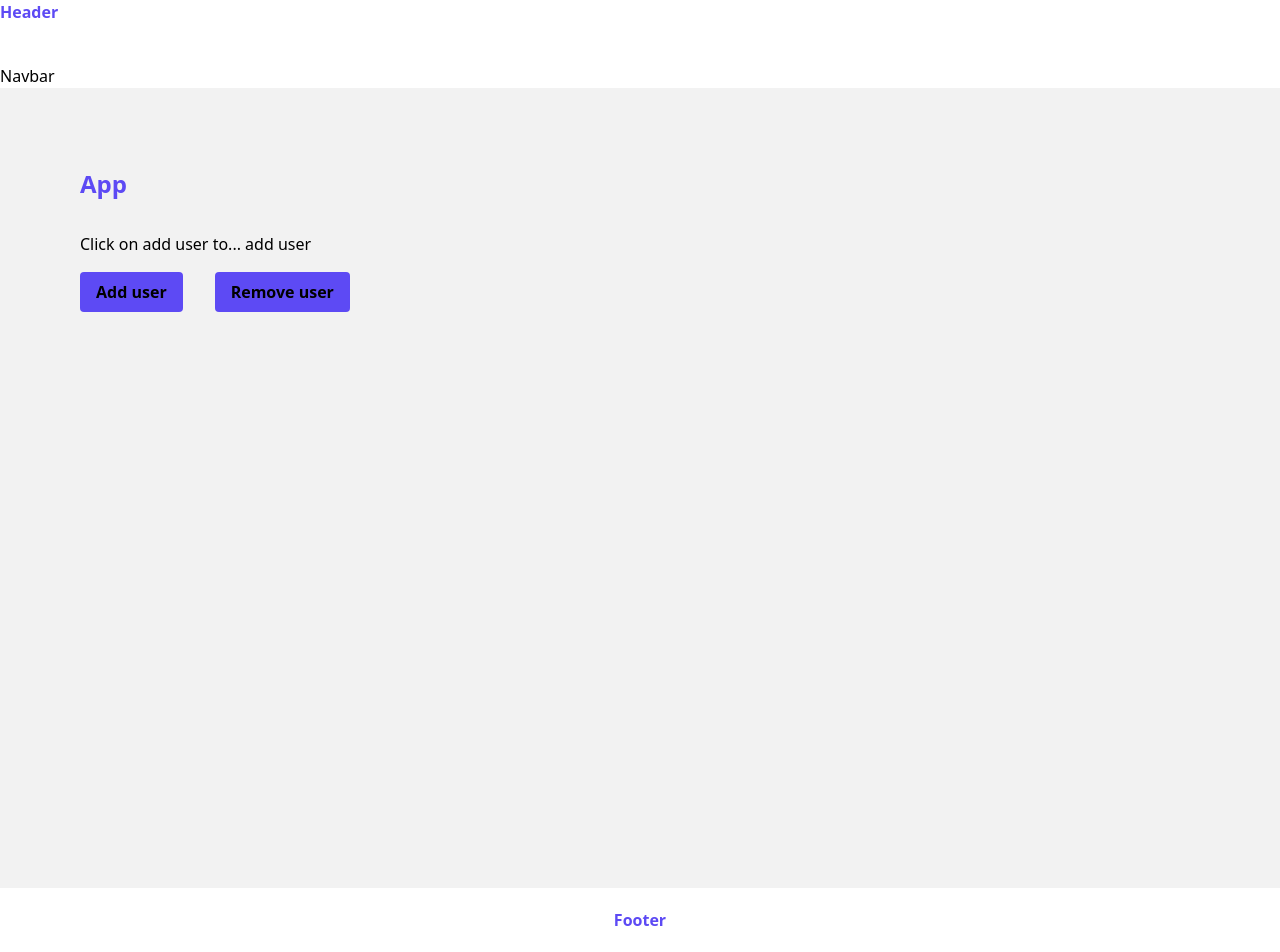
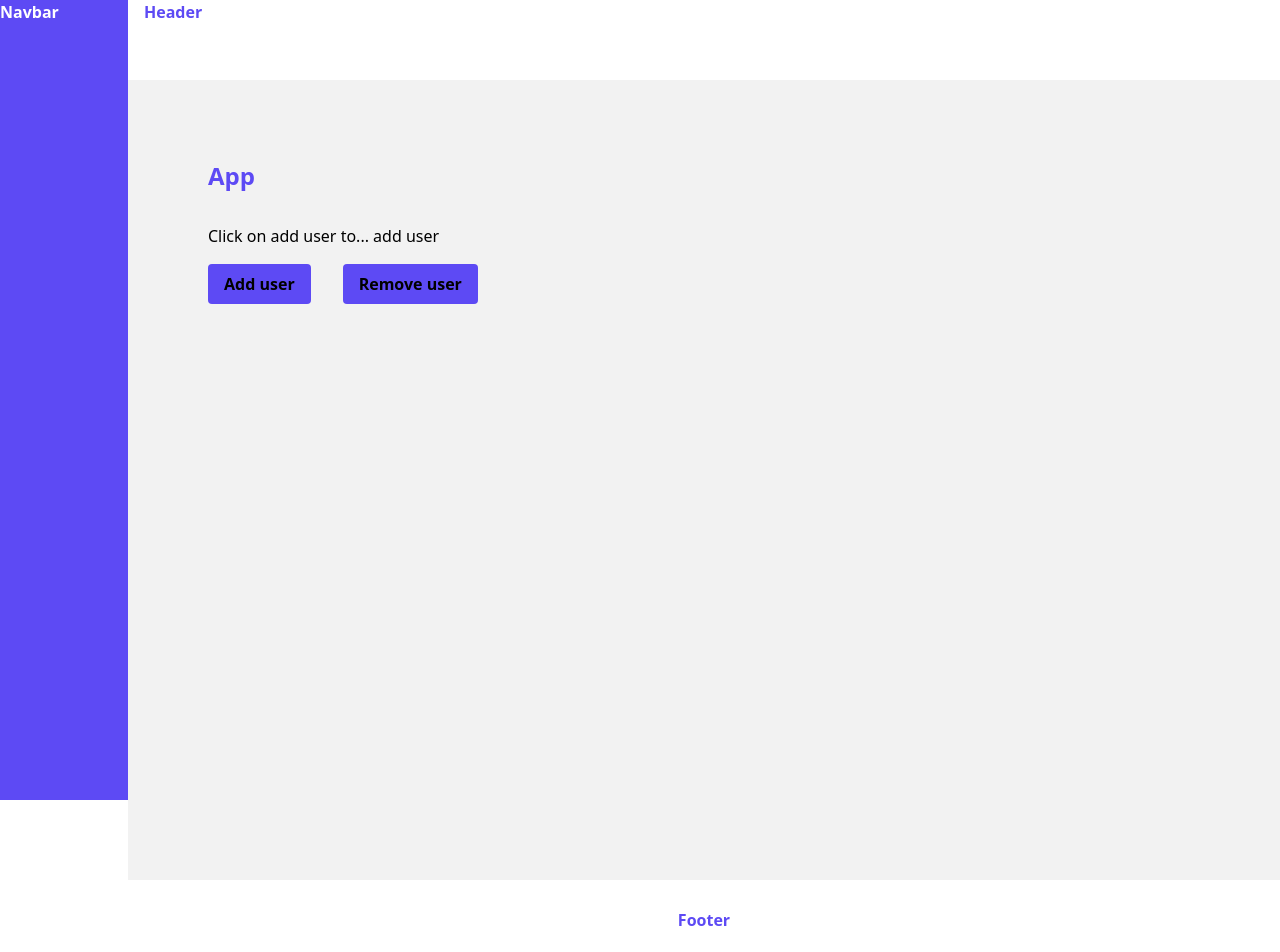
Before and after one commit to CookedIdeas/react_vite_starter, a React (Vite) app: page / in a window 1280 px wide. Shown: the top 952 px of the page. Built offline with nearby package versions, Linux system fonts and the light colour scheme.

Commit message:
Layout depending on navbar width, nested error element

```diff
--- a/src/App.jsx
+++ b/src/App.jsx
@@ -11,7 +11,7 @@ const router = createBrowserRouter([
   {
     path: '/',
     element: <HomeLayout />,
-    errorElement: <Error />,
+    errorElement: <HomeLayout outlet={<Error />} />,
     children: [
       {
         index: true,
--- a/src/components/1_global/ErrorElement.jsx
+++ b/src/components/1_global/ErrorElement.jsx
@@ -3,6 +3,11 @@ import { useRouteError } from 'react-router-dom';
 const ErrorElement = () => {
   const error = useRouteError();
   console.warn(error);
-  return <h4 className="font-bold text-4xl">Ouch ! There was an error...</h4>;
+  return (
+    <div className="grid place-items-center">
+      <h4 className="font-bold text-4xl">ErrorElement</h4>;
+      <h4 className="font-bold text-4xl">Ouch ! There was an error...</h4>
+    </div>
+  );
 };
 export default ErrorElement;
--- a/src/components/2_navigation/Footer.jsx
+++ b/src/components/2_navigation/Footer.jsx
@@ -1,6 +1,9 @@
-const Footer = () => {
+const Footer = ({ navBarWidth }) => {
   return (
-    <div className="bg-backgroundAccent h-16">
+    <div
+      style={{ marginLeft: navBarWidth }}
+      className="bg-backgroundAccent h-20"
+    >
       <div className="grid place-items-center h-full">
         <h1 className="font-bold text-primary">Footer</h1>
       </div>
--- a/src/components/2_navigation/Header.jsx
+++ b/src/components/2_navigation/Header.jsx
@@ -1,6 +1,9 @@
-const Header = () => {
+const Header = ({ navBarWidth }) => {
   return (
-    <div className="bg-backgroundAccent h-16">
+    <div
+      style={{ marginLeft: navBarWidth }}
+      className={`bg-backgroundAccent h-20 pl-4`}
+    >
       <h1 className="font-bold text-primary">Header</h1>
     </div>
   );
--- a/src/components/2_navigation/Navbar.jsx
+++ b/src/components/2_navigation/Navbar.jsx
@@ -1,4 +1,8 @@
-const Navbar = () => {
-  return <div>Navbar</div>;
+const Navbar = ({ navBarWidth }) => {
+  return (
+    <div style={{ width: navBarWidth }} className={`bg-primary fixed h-screen`}>
+      <h1 className="font-bold text-[#fff]">Navbar</h1>
+    </div>
+  );
 };
 export default Navbar;
--- a/src/pages/HomeLayout.jsx
+++ b/src/pages/HomeLayout.jsx
@@ -4,24 +4,32 @@ import Header from '../components/2_navigation/Header';
 import Navbar from '../components/2_navigation/Navbar';
 import Footer from '../components/2_navigation/Footer';
 
-const HomeLayout = () => {
+const HomeLayout = ({ outlet }) => {
   const navigation = useNavigation();
   const isNavigationLoading = navigation.state === 'loading';
-  console.log(navigation.state);
+
+  // width of navbar set in layout
+  // used in inline-styles for navbar width and margin-left for header, footer and main content
+  const navBarWidth = '8rem';
+
   return (
     <>
+      <Navbar navBarWidth={navBarWidth} />
       <nav>
-        <Header />
-        <Navbar />
+        <Header navBarWidth={navBarWidth} />
       </nav>
+
       {isNavigationLoading ? (
         <Loading />
       ) : (
-        <section className="p-20 min-h-screen bg-background">
-          <Outlet />
-        </section>
+        <main
+          style={{ marginLeft: navBarWidth }}
+          className={`p-20 min-h-screen bg-background`}
+        >
+          {outlet ? outlet : <Outlet />}
+        </main>
       )}
-      <Footer />
+      <Footer navBarWidth={navBarWidth} />
     </>
   );
 };
```
